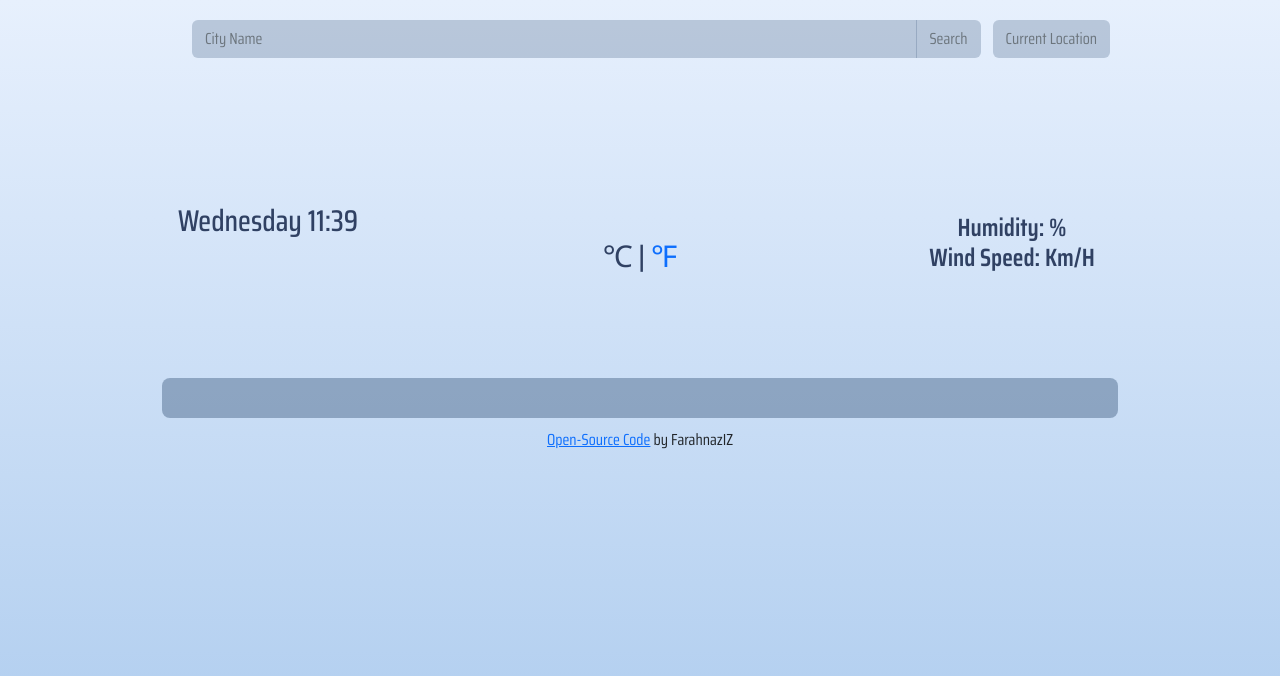
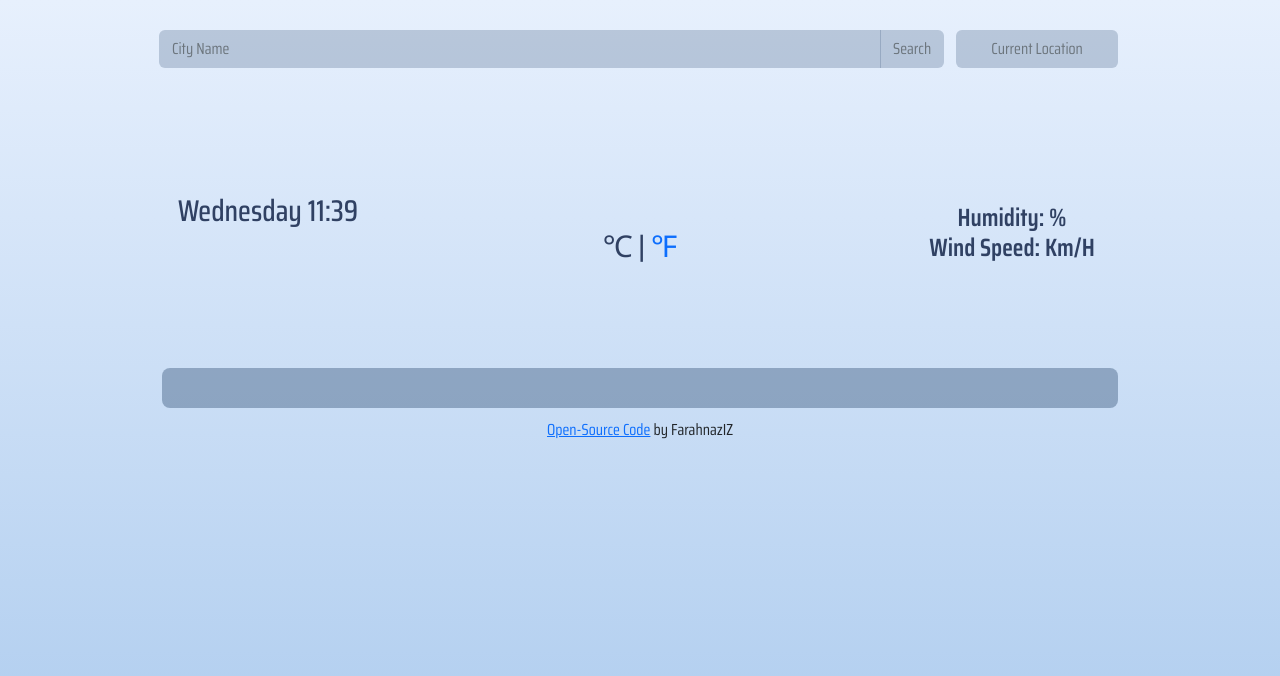
Before and after one commit to FarahnazIZ/WeatherApp, a plain HTML site: page index.html in a window 1280 px wide. Drawn offline with nearby package versions, Linux system fonts and the light colour scheme; no server answers.

Commit message:
Edited searchbox css

```diff
--- a/index.html
+++ b/index.html
@@ -22,7 +22,7 @@
   </head>
   <body>
     <div class="container">
-      <div class="row justify-content-center">
+      <div class="row justify-content-center searchBox">
         <form class="input-group col" id="search-box">
           <input
             type="search"
@@ -40,7 +40,7 @@
           </button>
         </form>
         <button
-          class="btn btn-outline-secondary col-md-auto citySearchButton"
+          class="btn btn-outline-secondary col-sm-2 citySearchButton"
           type="submit"
           id="current-location-button"
         >
--- a/src/style.css
+++ b/src/style.css
@@ -5,22 +5,20 @@ body {
   font-family: "Saira Condensed", sans-serif;
 }
 
+.searchBox {
+  margin: 30px 80px;
+  margin-left: 65px;
+}
+
 #city-search {
   background: rgba(81, 108, 141, 0.3);
   border: solid 1px transparent;
-  margin: 20px auto 20px 110px;
 }
 
 .citySearchButton {
   background: rgba(81, 108, 141, 0.3);
   border: solid 1px transparent;
-  margin: 20px auto 20px 110px;
-}
-
-#current-location-button {
-  background: rgba(81, 108, 141, 0.3);
-  border: solid 1px transparent;
-  margin: 20px 100px 20px auto;
+  cursor: pointer;
 }
 
 #city {
```
